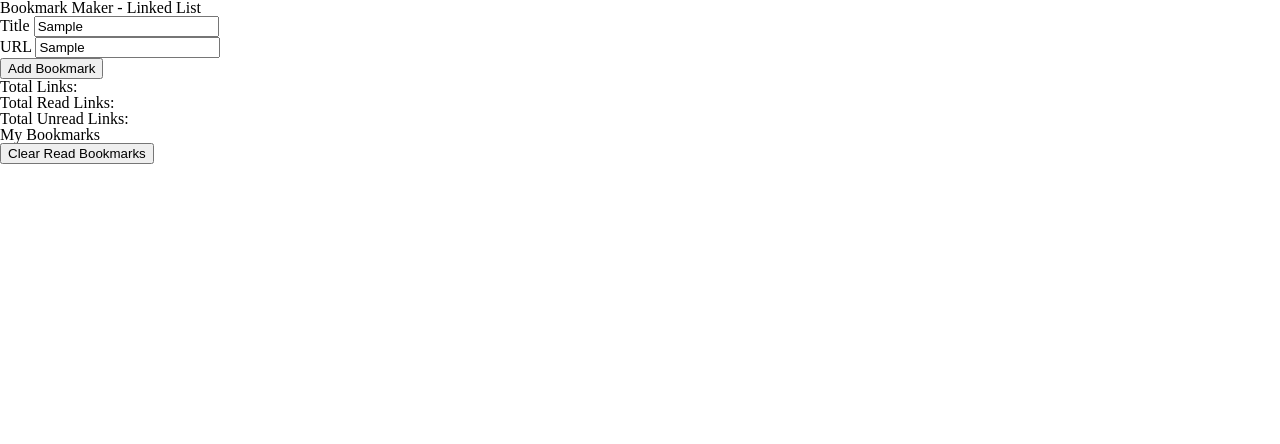
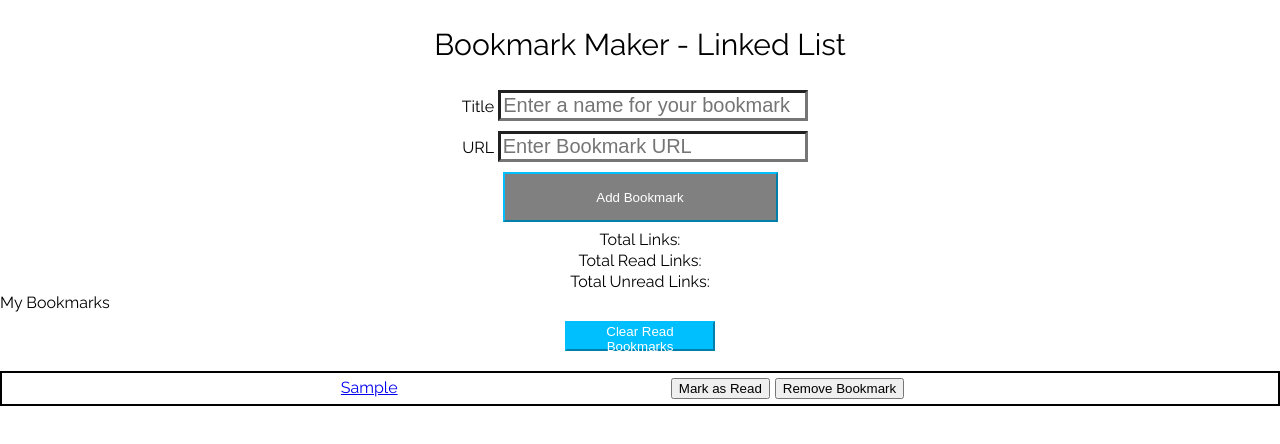
Before and after one commit to MilkMan90/Linked-List, a plain HTML site: page index.html in a window 1280 px wide. Both pictures are taken after typing "Sample", "Sample" into the empty fields and a click on the button "Add Bookmark". Drawn offline with nearby package versions, Linux system fonts and the light colour scheme.

Commit message:
styles added, bookmark adding to page

```diff
--- a/index.html
+++ b/index.html
@@ -5,8 +5,7 @@
     <link rel="stylesheet" type="text/css" href="reset.css">
     <link href="https://fonts.googleapis.com/css?family=Raleway" rel="stylesheet">
     <link rel="stylesheet" type="text/css" href="style.css">
-    <script src="https://ajax.googleapis.com/ajax/libs/jquery/1.12.4/jquery.min.js"></script>
-    <script type="text/javascript" src="script.js" async></script>
+
   </head>
   <body>
     <h1>Bookmark Maker - Linked List</h1>
@@ -38,5 +37,8 @@
       <button class='btn' id="clear-all-read">Clear Read Bookmarks</button>
     </ul>
 
+    <script src="https://ajax.googleapis.com/ajax/libs/jquery/1.12.4/jquery.min.js"></script>
+    <script type="text/javascript" src="script.js"></script>
+
   </body>
 </html>
--- a/script.js
+++ b/script.js
@@ -0,0 +1,66 @@
+var totalLinks = 0;
+var totalUnreadLinks = 0;
+var totalReadLinks = 0;
+
+
+function checkToDisableSubmit(){
+  if((!$("#title-input").val())||(!$("#url-input").val())){
+    $('#add-button').prop('disabled', true);
+  }
+}
+
+
+
+// Add new bookmark with associated 'remove' link when 'add' button is clicked.
+$('#add-button').on('click', function() {
+    console.log('test');
+    var url = $("#url-input").val();
+    var title = $("#title-input").val();
+    console.log(url);
+    console.log(title);
+
+
+    if(!$("#title-input").val()){
+      $("#title-input").addClass('red-error');
+      $("#title-input").siblings('span').addClass('red-error');
+    }
+
+    if(!$("#url-input").val()){
+      $("#url-input").addClass('red-error');
+      $("#url-input").siblings('span').addClass('red-error');
+    }
+
+    if($("#title-input").val() && $("#url-input").val()){
+      totalLinks++;
+      totalUnreadLinks++;
+      $("#my-bookmarks").append(
+          '<li>' +
+            '<a href="'+url+'class = "new-bookmark" target="_blank">'+title+'</a>'+
+            '<section id="buttons">'+
+            '<button class="mark-as-read">Mark as Read</button>'+
+            '<button class="remove-bookmark">Remove Bookmark</button>' +
+            '</section>'+
+          '</li>'
+      );
+
+      //clear inputs
+      $("#title-input").val('');
+      $("#url-input").val('');
+
+      checkToDisableSubmit();
+      updateTotalDisplay();
+
+    }
+});
+
+
+$("#my-bookmarks").on('click', '.remove-bookmark', function() {
+    $(this).parent().parent().remove();
+    totalLinks--;
+    if($(this).parent().siblings('a').hasClass('read')){
+      totalReadLinks--;
+    }else{
+      totalUnreadLinks--;
+    }
+    updateTotalDisplay();
+});
--- a/style.css
+++ b/style.css
@@ -0,0 +1,111 @@
+body{
+  font-family: Raleway;
+}
+
+h1{
+  font-size: 30px;
+  text-align: center;
+  margin-top: 30px;
+}
+
+input{
+  width: 300px;
+  font-size: 20px;
+  border-width: 3px;
+}
+
+.inputs{
+  margin: 10px;
+}
+
+.red-error{
+  border-color: red;
+  color: red;
+}
+
+#add-bookmark{
+  margin-top: 30px;
+  text-align: center;
+}
+
+#add-bookmark span{
+
+}
+
+#add-bookmark input{
+  margin-right: 10px;
+}
+
+
+.btn{
+  background-color: deepSkyBlue;
+  border-color: deepSkyBlue;
+  color: white;
+  display:block;
+  margin-left: auto;
+  margin-right: auto;
+  margin-top: 10px;
+  margin-bottom: 10px;
+}
+
+#add-button{
+  height: 50px;
+  width: 275px;
+}
+
+#clear-all-read{
+  height: 30px;
+  width: 150px;
+}
+
+
+#add-button:disabled{
+  background-color:gray;
+  color: white;
+}
+
+#totals{
+  text-align: center;
+}
+
+#total-links, #total-read-links, #total-unread-links{
+  margin: 5px;
+}
+#my-bookmarks {
+  text-align: center;
+}
+
+#my-bookmarks li{
+  margin-left: auto;
+  margin-right: auto;
+  margin-top: 20px;
+  width: auto;
+  border: 2px black solid;
+}
+
+#my-bookmarks li a{
+  width: 300px;
+  text-align: left;
+  display: inline-block;
+}
+#my-bookmarks li #buttons{
+  margin-left: auto;
+  margin-right: 30px;
+  right: 10px;
+  display: inline-block;
+}
+.new-bookmark{
+
+}
+
+.read{
+  color: purple;
+}
+
+.mark-as-read{
+  margin-left: 30px;
+}
+.remove-bookmark{
+  margin: 5px;
+  text-align: right;
+}
```
